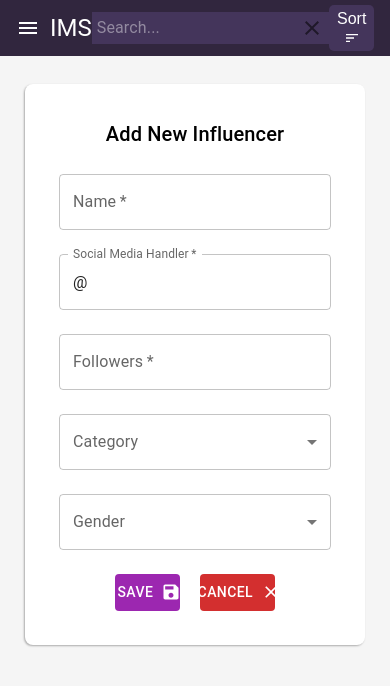
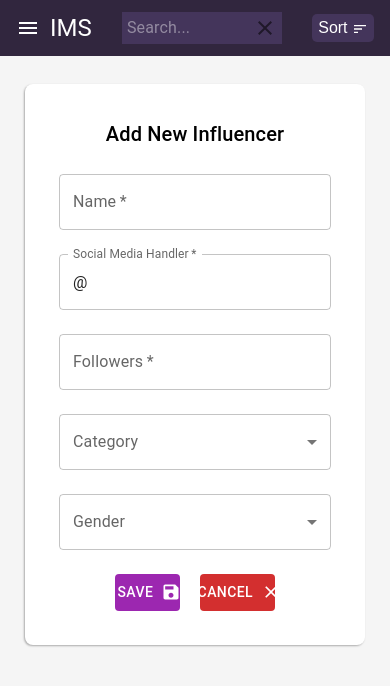
Before and after one commit to vickymj007/IMS_Frontend, a React (Create React App) app: page /add-influencer in a window 390 px wide. Shown: the top 686 px of the page. Built offline with nearby package versions, Linux system fonts and the light colour scheme.

Commit message:
media query issue solved

```diff
--- a/public/index.html
+++ b/public/index.html
@@ -2,7 +2,6 @@
 <html lang="en">
   <head>
     <meta charset="utf-8" />
-    <link rel="icon" href="%PUBLIC_URL%/favicon.ico" />
     <meta name="viewport" content="width=device-width, initial-scale=1" />
     <meta name="theme-color" content="#000000" />
     <meta
--- a/src/components/Navbar/navbar.css
+++ b/src/components/Navbar/navbar.css
@@ -1,5 +1,5 @@
-@media (max-width: 580px) {
+@media only screen and (max-width: 580px) {
     .MuiBox-root{
-        width:160px;
+        max-width:160px;
     }
 }
--- a/src/components/Navbar/navbarStyles.js
+++ b/src/components/Navbar/navbarStyles.js
@@ -22,8 +22,7 @@ export const StyledToolbar = styled(Toolbar)({
 export const InputBox = styled(Box)({
     background:"#44355b",
     padding:'0 5px',
-    maxWidth:'380px',
-    width:"100%",
+    width:"50%",
     "& input":{
       color:"#fff",
     }
```
